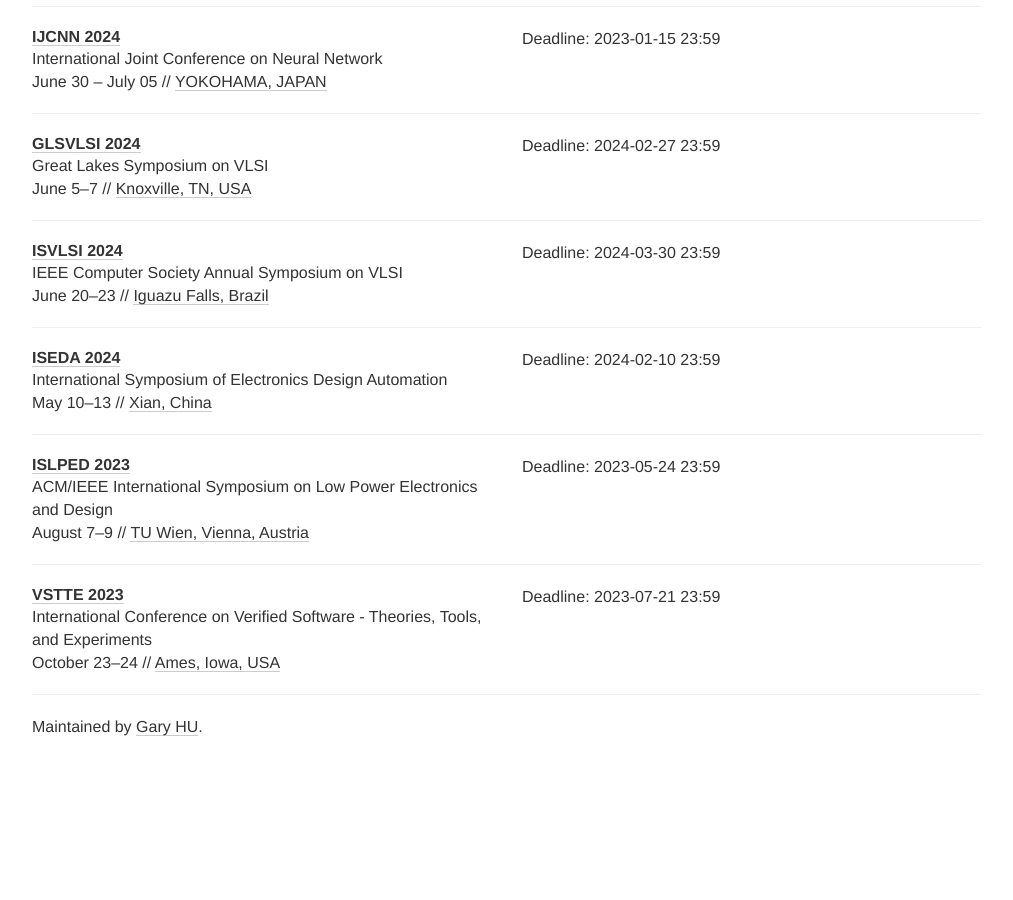
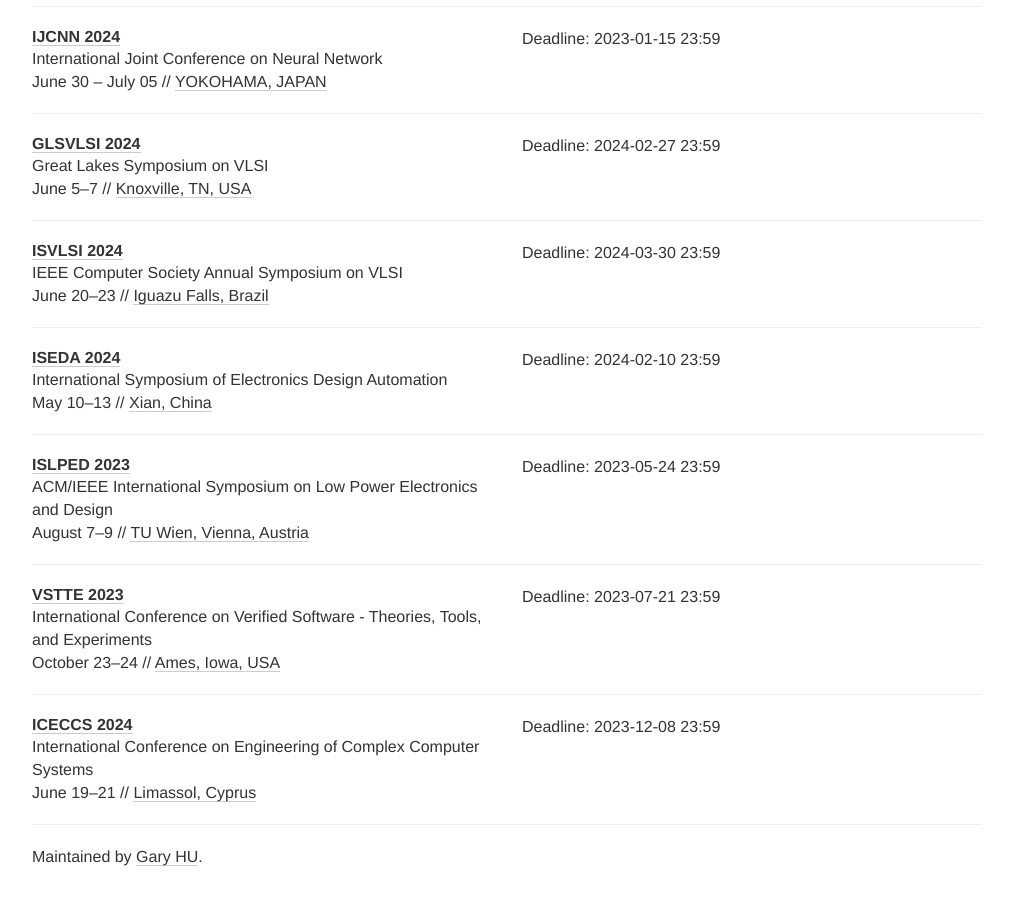
Before and after one commit to Gy-Hu/EDA_FV_conference_deadline, a Jekyll site: the page built from index.html, in a window 1280 px wide and 900 px high, scrolled down 3663 px. Shown: the whole window, without its empty margins (133-1146 px from the left). Built offline with Jekyll 4.4.1, drawn with Linux system fonts in a browser that asks for light colours; nearby versions of some CDN libraries; comment, search, counter and statistics services are not loaded; before the commit the page ends 4433 px from its top, so only the background shows below that.

Commit message:
update ICECCS

```diff
--- a/_data/conferences.yml
+++ b/_data/conferences.yml
@@ -314,3 +314,12 @@
   deadline: ["2023-07-21 23:59"]
   place: Ames, Iowa, USA
   tags: [PL]
+
+- name: ICECCS
+  year: 2024
+  date: June 19-21
+  description: International Conference on Engineering of Complex Computer Systems
+  link: https://cyprusconferences.org/iceccs2024/
+  deadline: ["2023-12-08 23:59"]
+  place: Limassol, Cyprus
+  tags: [FV]
```
